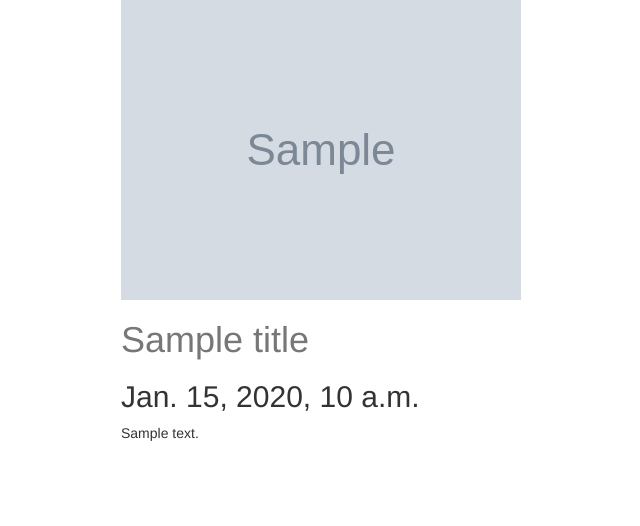
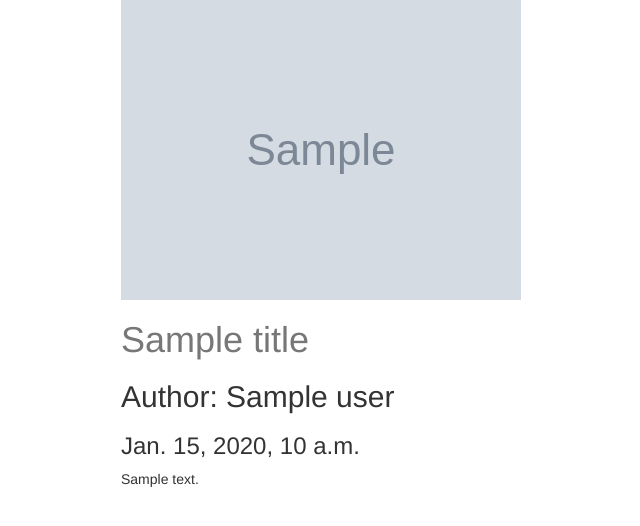
Before and after one commit to mcelearr/django-webapp, a Django app: template src/templates/post_detail.html in a window 1280 px wide. Shown: the top 526 px of the page, without its empty margins (249-889 px from the left). Run offline with Django 3.2, Linux system fonts and the light colour scheme; the template is opened without the code that fills it: most values are stand-ins (such as "Sample title", 1, 10 or a date in 2020); grey boxes marked "Sample" are stand-in pictures; some libraries are stand-ins or nearby versions.

```diff
--- a/src/posts/models.py
+++ b/src/posts/models.py
@@ -1,5 +1,6 @@
 from __future__ import unicode_literals
 
+from django.conf import settings
 from django.core.urlresolvers import reverse
 from django.db import models
 from django.db.models.signals import pre_save
@@ -11,6 +12,7 @@ def upload_location(instance, filename):
     return "%s/%s" %(instance.id, filename)
 
 class Post(models.Model):
+    user = models.ForeignKey(settings.AUTH_USER_MODEL, default=1)
     title = models.CharField(max_length=120)
     slug = models.SlugField(unique=True)
     image = models.ImageField(
--- a/src/templates/post_detail.html
+++ b/src/templates/post_detail.html
@@ -11,7 +11,8 @@
     <img src="{{ instance.image.url }}" class="img-responsive" alt="" />
     {% endif %}
     <h1>{{ title }}</h1>
-    <h2>{{ instance.timestamp }}</h2>
+    <h2>Author: {{ instance.user }}</h2>
+    <h3>{{ instance.timestamp }}</h3>
 
     {{ instance.content }}<br/>
 
--- a/src/templates/post_list.html
+++ b/src/templates/post_list.html
@@ -12,6 +12,7 @@
           <div class="caption">
             <h3><a href="{{ obj.get_absolute_url }}">{{ obj.title }}</a></h3>
             <h4>{{ obj.timestamp|timesince }} ago</h4>
+            <p>{{ obj.user }}</p>
             <p>{{ obj.content|linebreaks|truncatechars:120 }}</p>
             <p><a href="{{ obj.get_absolute_url }}" class="btn btn-primary" role="button">View</a></p>
           </div>
```
Also changed, not shown: src/posts/views.py (+10 -1 lines), src/db.sqlite3, src/posts/migrations/0003_post_user.py (added), 2 other files.
